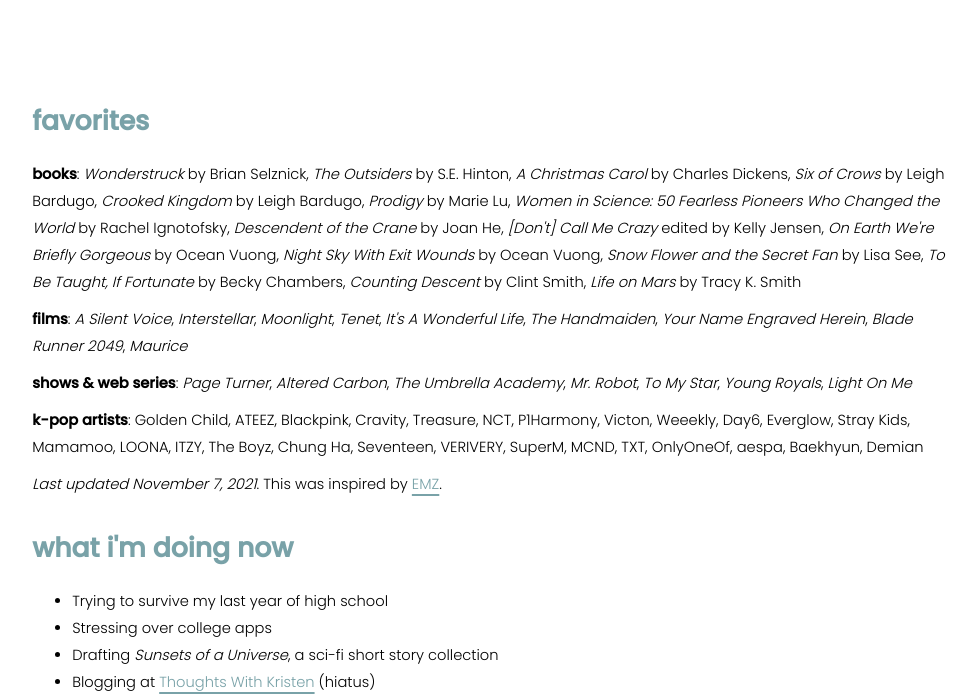
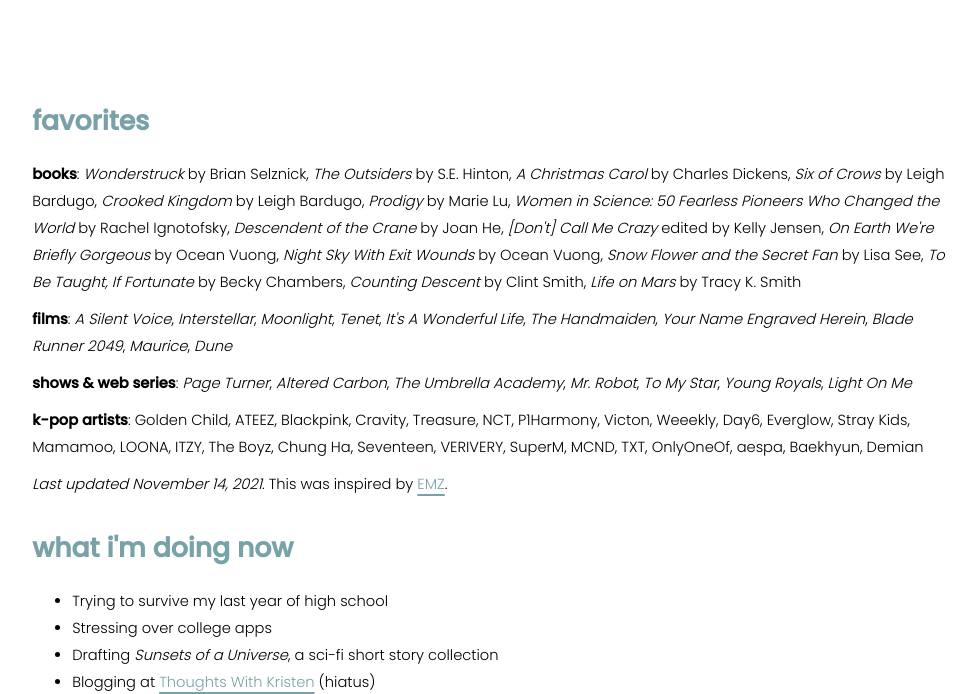
Before and after one commit to kristenpark/kristenpark.github.io, a plain HTML site: page index.html in a window 1280 px wide. Shown: the part 585-1279 px from the top of the page, without its empty margins (147-1124 px from the left). Drawn offline with Linux system fonts and the light colour scheme.

Commit message:
Update index.html

```diff
--- a/index.html
+++ b/index.html
@@ -82,7 +82,7 @@
 
             <p>
                 <b>films</b>: <i>A Silent Voice</i>, <i>Interstellar</i>, <i>Moonlight</i>, <i>Tenet</i>, <i>It's A Wonderful Life</i>, <i>The Handmaiden</i>,
-                <i>Your Name Engraved Herein</i>, <i>Blade Runner 2049</i>, <i>Maurice</i>
+                <i>Your Name Engraved Herein</i>, <i>Blade Runner 2049</i>, <i>Maurice</i>, <i>Dune</i>
             </p>
 
             <p>
@@ -96,7 +96,7 @@
                 SuperM, MCND, TXT, OnlyOneOf, aespa, Baekhyun, Demian
             </p>
 
-            <p><i>Last updated November 7, 2021</i>. This was inspired by <a href="https://emzelfwriting.wordpress.com/about-this-blog/" target="_blank">EMZ</a>.</p>
+            <p><i>Last updated November 14, 2021</i>. This was inspired by <a href="https://emzelfwriting.wordpress.com/about-this-blog/" target="_blank">EMZ</a>.</p>
 
         </section>
 
```
